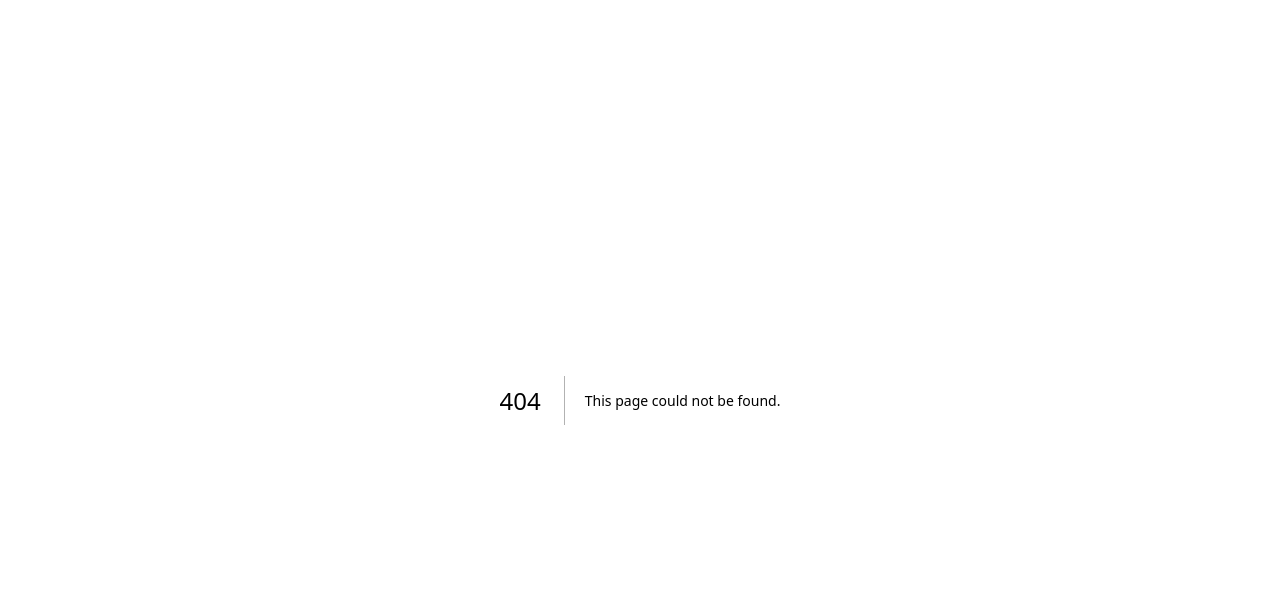
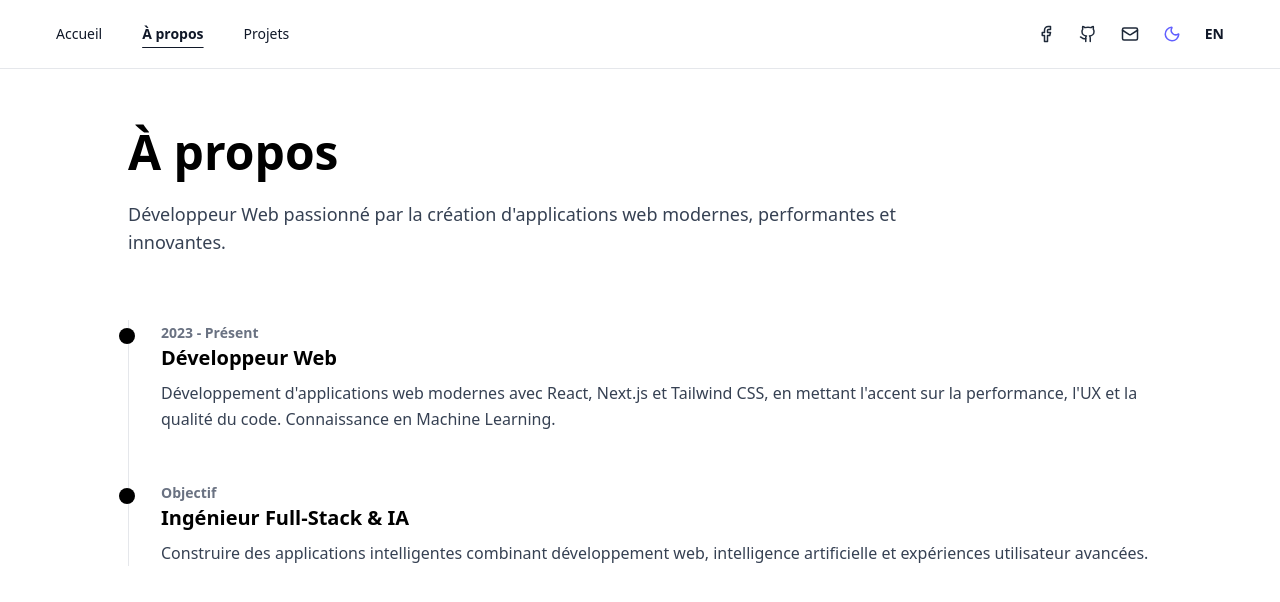
Before and after one commit to Sarbid123/portfolio, a Next.js app: page /fr/about in a window 1280 px wide. Before the commit this address had no page. Shown: the top 602 px of the page. Built offline with nearby package versions, Linux system fonts and the light colour scheme.

Commit message:
Ajout de la page about

```diff
--- a/package.json
+++ b/package.json
@@ -9,6 +9,7 @@
     "lint": "eslint"
   },
   "dependencies": {
+    "framer-motion": "^12.34.3",
     "lucide-react": "^0.563.0",
     "next": "16.1.1",
     "react": "19.2.3",
--- /dev/null
+++ b/src/app/en/about/page.tsx
@@ -0,0 +1,11 @@
+import Navbar from "@/components/navbar";
+import About from "@/components/about";
+
+export default function AboutEN() {
+  return (
+    <main>
+      <Navbar />
+      <About />
+    </main>
+  );
+}
--- /dev/null
+++ b/src/app/fr/about/page.tsx
@@ -0,0 +1,11 @@
+import Navbar from "@/components/navbar";
+import About from "@/components/about";
+
+export default function AboutFR() {
+  return (
+    <main>
+      <Navbar />
+      <About />
+    </main>
+  );
+}
--- a/src/app/layout.tsx
+++ b/src/app/layout.tsx
@@ -9,6 +9,24 @@ export const metadata: Metadata = {
 export default function RootLayout({ children }: { children: React.ReactNode }) {
   return (
     <html lang="fr" suppressHydrationWarning>
+      <head>
+        <script
+          dangerouslySetInnerHTML={{
+            __html: `
+              (function () {
+                try {
+                  const theme = localStorage.getItem("theme");
+                  if (theme === "dark") {
+                    document.documentElement.classList.add("dark");
+                  } else {
+                    document.documentElement.classList.remove("dark");
+                  }
+                } catch (e) {}
+              })();
+            `,
+          }}
+        />
+      </head>
       <body className="min-h-screen bg-white text-gray-900 dark:bg-gray-950 dark:text-gray-100 transition-colors duration-300">
         {children}
       </body>
--- /dev/null
+++ b/src/components/about.tsx
@@ -0,0 +1,107 @@
+"use client";
+
+import { usePathname } from "next/navigation";
+import { motion } from "framer-motion";
+
+const ABOUT_CONTENT = {
+    fr: {
+        title: "À propos",
+        intro:
+            "Développeur Web passionné par la création d'applications web modernes, performantes et innovantes.",
+        timeline: [
+            {
+                year: "2023 - Présent",
+                title: "Développeur Web",
+                description:
+                    "Développement d'applications web modernes avec React, Next.js et Tailwind CSS, en mettant l'accent sur la performance, l'UX et la qualité du code. Connaissance en Machine Learning.",
+            },
+            {
+                year: "Objectif",
+                title: "Ingénieur Full-Stack & IA",
+                description:
+                    "Construire des applications intelligentes combinant développement web, intelligence artificielle et expériences utilisateur avancées.",
+            },
+        ],
+    },
+    en: {
+        title: "About",
+        intro:
+            "Web developer passionate about building modern, high-performance and innovative web applications.",
+        timeline: [
+            {
+                year: "2023 - Present",
+                title: "Web Developer",
+                description:
+                    "Building modern web applications using React, Next.js and Tailwind CSS with a strong focus on performance, UX and clean architecture. Knowledge of machine learning.",
+            },
+            {
+                year: "Goal",
+                title: "Full-Stack & AI Engineer",
+                description:
+                    "Creating intelligent and scalable applications that combine web development, AI and advanced user experiences.",
+            },
+        ],
+    },
+};
+
+export default function About() {
+    const pathname = usePathname();
+    const lang = pathname.startsWith("/en") ? "en" : "fr";
+    const content = ABOUT_CONTENT[lang];
+
+    return (
+        <section className="w-full py-32 px-6 lg:px-12 bg-white dark:bg-gray-950 transition-colors duration-300">
+            <div className="max-w-5xl mx-auto">
+
+                {/* Title */}
+                <motion.div
+                    initial={{ opacity: 0, y: 40 }}
+                    whileInView={{ opacity: 1, y: 0 }}
+                    transition={{ duration: 0.6 }}
+                    viewport={{ once: true }}
+                    className="mb-16 text-center lg:text-left"
+                >
+                    <h2 className="text-4xl lg:text-5xl font-bold text-black dark:text-white mb-6">
+                        {content.title}
+                    </h2>
+                    <p className="text-lg text-gray-700 dark:text-gray-300 max-w-3xl">
+                        {content.intro}
+                    </p>
+                </motion.div>
+
+                {/* Timeline */}
+                <div className="relative border-l border-gray-200 dark:border-gray-800 pl-8 space-y-12">
+                    {content.timeline.map((item, index) => (
+                        <motion.div
+                            key={index}
+                            initial={{ opacity: 0, x: -40 }}
+                            whileInView={{ opacity: 1, x: 0 }}
+                            transition={{ duration: 0.5, delay: index * 0.2 }}
+                            viewport={{ once: true }}
+                            className="relative"
+                        >
+
+                            {/* Dot */}
+                            <div className="absolute -left-[42px] top-2 w-4 h-4 rounded-full bg-black dark:bg-white"></div>
+
+                            {/* Content */}
+                            <div className="space-y-2">
+                                <span className="text-sm font-semibold text-gray-500 dark:text-gray-400">
+                                    {item.year}
+                                </span>
+                                <h3 className="text-xl font-semibold text-black dark:text-white">
+                                    {item.title}
+                                </h3>
+                                <p className="text-gray-700 dark:text-gray-300 leading-relaxed">
+                                    {item.description}
+                                </p>
+                            </div>
+
+                        </motion.div>
+                    ))}
+                </div>
+
+            </div>
+        </section>
+    );
+}
--- a/src/components/navbar.tsx
+++ b/src/components/navbar.tsx
@@ -29,33 +29,27 @@ export default function Navbar() {
   const lang = pathname.startsWith("/en") ? "en" : "fr";
 
 
-  const [darkMode, setDarkMode] = useState(false);
+  const [darkMode, setDarkMode] = useState(() => {
+    if (typeof window !== "undefined") {
+      return localStorage.getItem("theme") === "dark";
+    }
+    return false;
+  });
 
   useEffect(() => {
-    const savedTheme = localStorage.getItem("theme");
+    const html = document.documentElement;
 
-    if (savedTheme === "dark") {
-      document.documentElement.classList.add("dark");
-      setDarkMode(true);
+    if (darkMode) {
+      html.classList.add("dark");
+      localStorage.setItem("theme", "dark");
     } else {
-      document.documentElement.classList.remove("dark");
-      setDarkMode(false);
+      html.classList.remove("dark");
+      localStorage.setItem("theme", "light");
     }
-  }, []);
-
+  }, [darkMode]);
 
   const toggleTheme = () => {
-    const html = document.documentElement;
-
-    if (html.classList.contains("dark")) {
-      html.classList.remove("dark");
-      localStorage.setItem("theme", "light");
-      setDarkMode(false);
-    } else {
-      html.classList.add("dark");
-      localStorage.setItem("theme", "dark");
-      setDarkMode(true);
-    }
+    setDarkMode((prev) => !prev);
   };
 
 
```
Also changed, not shown: 1 other file (tests, documents, lock files or other folders).
